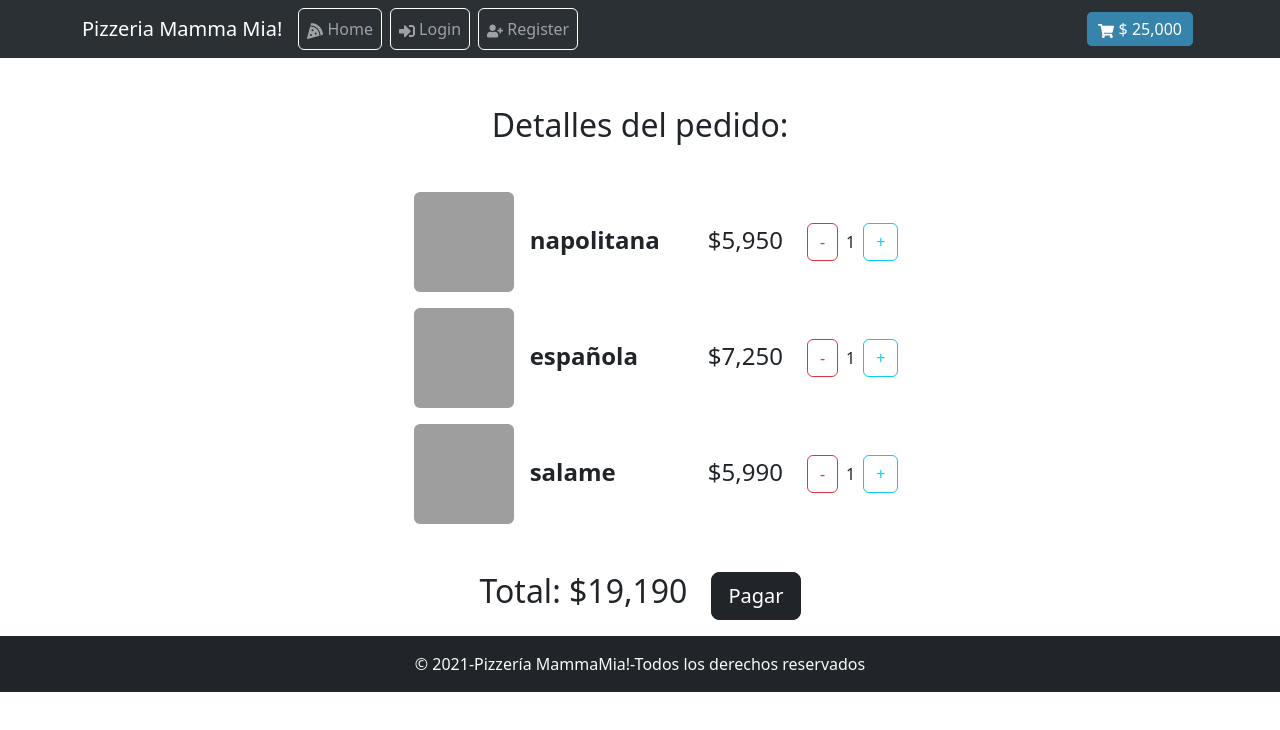
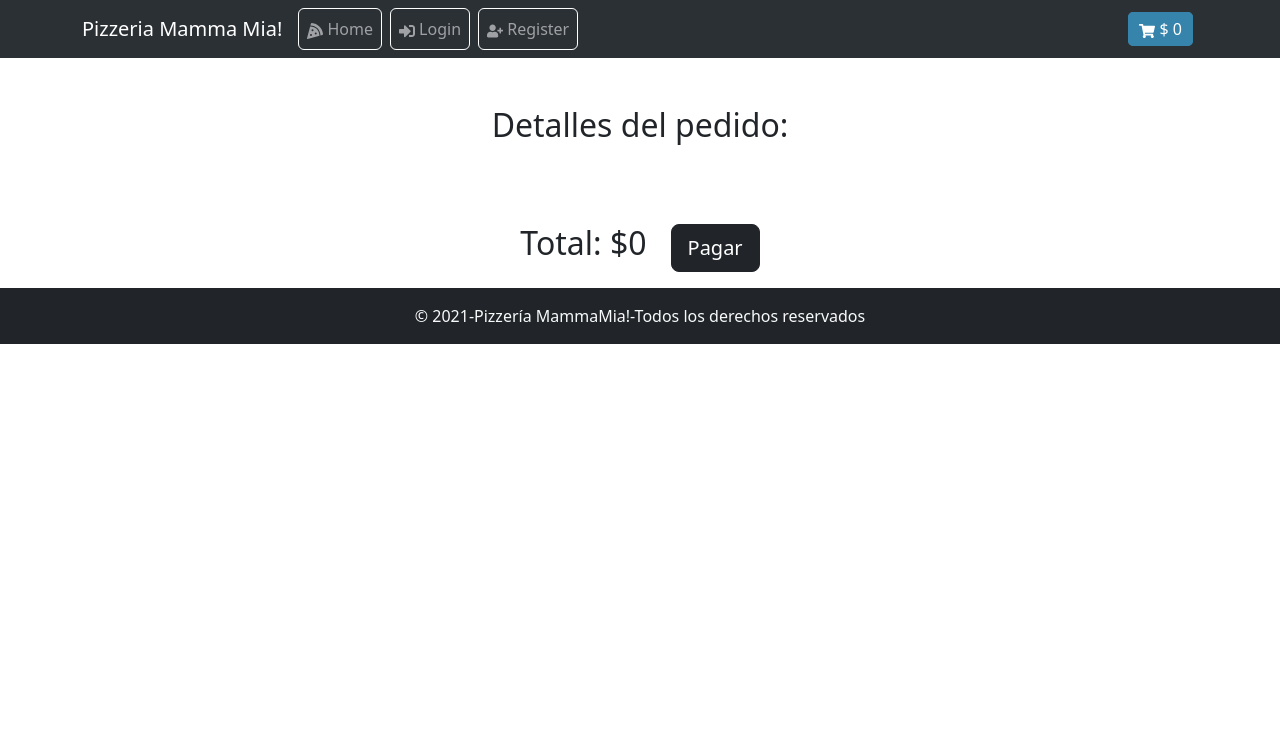
Before and after one commit to darkderes/hito6, a React (Vite) app: page /Cart in a window 1280 px wide. Shown: the top 730 px of the page. Built offline with nearby package versions, Linux system fonts and the light colour scheme; grey boxes are pictures that could not be loaded.

Commit message:
refactor: update cart functionality to use context and improve quantity handling in CartPage and CardPizza

```diff
--- a/src/components/CardPizza.jsx
+++ b/src/components/CardPizza.jsx
@@ -5,19 +5,28 @@ import { FaEye, FaShoppingCart } from "react-icons/fa";
 import { CartContext } from "../context/CardContext";
 
 const CardPizza = (prop) => {
-  const { name, img, price, ingredients } = prop;
-  const { carts, setCarts } = useContext(CartContext);
+  const { id, name, img, price, ingredients } = prop;
+  const { setCarts } = useContext(CartContext);
 
   const handleAddToCart = () => {
-    const newCart = {
-      img: img,
-      name: name,
-      price: price,
-      qty: 1,
-    };
+    setCarts((prevCarts) => {
+      const existingCartItem = prevCarts.find((cartItem) => cartItem.id === id);
 
-    setCarts((prevCarts) => [...prevCarts, newCart]);
-    console.log("Cart:", carts);
+      if (existingCartItem) {
+        return prevCarts.map((cartItem) =>
+          cartItem.id === id ? { ...cartItem, qty: cartItem.qty + 1 } : cartItem
+        );
+      } else {
+        const newCart = {
+          id: id,
+          img: img,
+          name: name,
+          price: price,
+          qty: 1,
+        };
+        return [...prevCarts, newCart];
+      }
+    });
   };
 
   return (
--- a/src/components/Navbar.jsx
+++ b/src/components/Navbar.jsx
@@ -1,3 +1,4 @@
+import { useContext } from "react";
 import { Link } from "react-router";
 import Container from "react-bootstrap/Container";
 import Nav from "react-bootstrap/Nav";
@@ -10,9 +11,11 @@ import {
   FaSignOutAlt,
   FaShoppingCart,
 } from "react-icons/fa";
+import { CartContext } from "../context/CardContext";
 
 const NavbarApp = () => {
-  const total = 25000;
+  const { carts } = useContext(CartContext);
+  const total = carts.reduce((acc, pizza) => acc + pizza.price * pizza.qty, 0);
   const token = false;
   return (
     <Navbar
--- a/src/page/CartPage.jsx
+++ b/src/page/CartPage.jsx
@@ -1,34 +1,35 @@
-import { useState } from "react";
-import { pizzaCart } from "../pizzas";
+import { useContext } from "react";
+import { CartContext } from "../context/CardContext";
 
 const CartPage = () => {
-  const [cart, setCart] = useState(pizzaCart);
+  // ocupar el context para obtener el carrito
+  const { carts, setCarts } = useContext(CartContext);
 
   const increaseQuantity = (id) => {
-    setCart(
-      cart.map((pizza) =>
-        pizza.id === id ? { ...pizza, count: pizza.count + 1 } : pizza
+    setCarts(
+      carts.map((pizza) =>
+        pizza.id === id ? { ...pizza, qty: pizza.qty + 1 } : pizza
       )
     );
   };
 
   const decreaseQuantity = (id) => {
-    setCart(
-      cart
+    setCarts(
+      carts
         .map((pizza) =>
-          pizza.id === id ? { ...pizza, count: pizza.count - 1 } : pizza
+          pizza.id === id ? { ...pizza, qty: pizza.qty - 1 } : pizza
         )
-        .filter((pizza) => pizza.id !== id || pizza.count > 0)
+        .filter((pizza) => pizza.id !== id || pizza.qty > 0)
     );
   };
 
-  const total = cart.reduce((acc, pizza) => acc + pizza.price * pizza.count, 0);
+  const total = carts.reduce((acc, pizza) => acc + pizza.price * pizza.qty, 0);
 
   return (
     <div className=" d-flex align-items-center d-flex flex-column">
       <h2 className="my-5">Detalles del pedido:</h2>
       <ul>
-        {cart.map((pizza) => (
+        {carts.map((pizza) => (
           <li key={pizza.id} className="mb-3 d-flex align-items-center">
             <img
               src={pizza.img}
@@ -48,7 +49,7 @@ const CartPage = () => {
               >
                 -
               </button>
-              <span className="mx-2">{pizza.count}</span>
+              <span className="mx-2">{pizza.qty}</span>
               <button
                 className="btn btn-outline-info"
                 onClick={() => increaseQuantity(pizza.id)}
--- a/src/page/HomePage.jsx
+++ b/src/page/HomePage.jsx
@@ -33,6 +33,7 @@ const HomePage = () => {
           {pizzas.map((pizza) => (
             <div key={pizza.id} className="col-md-4 mb-4">
               <CardPizza
+                id={pizza.id}
                 name={pizza.name}
                 img={pizza.img}
                 price={pizza.price}
```
